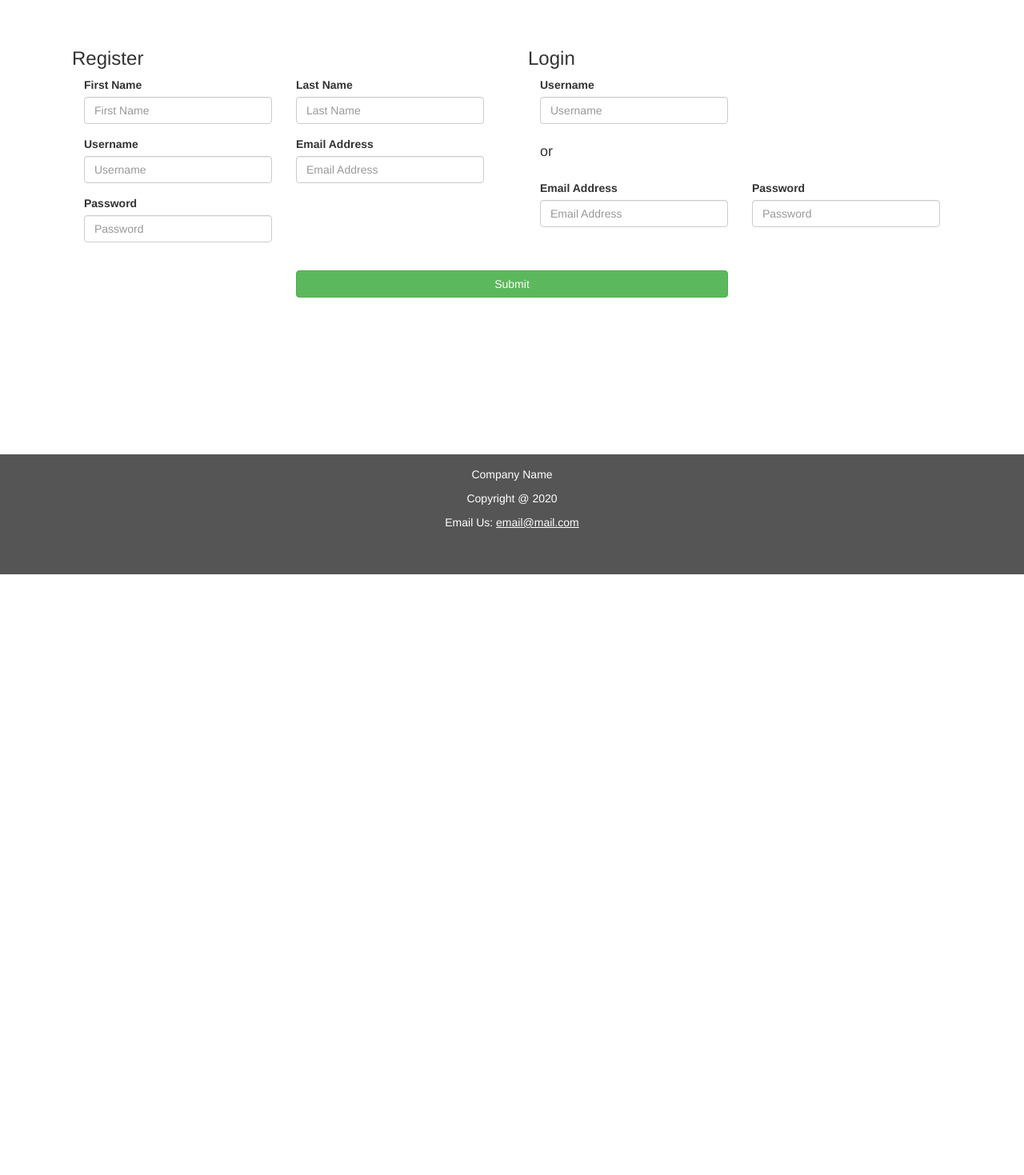
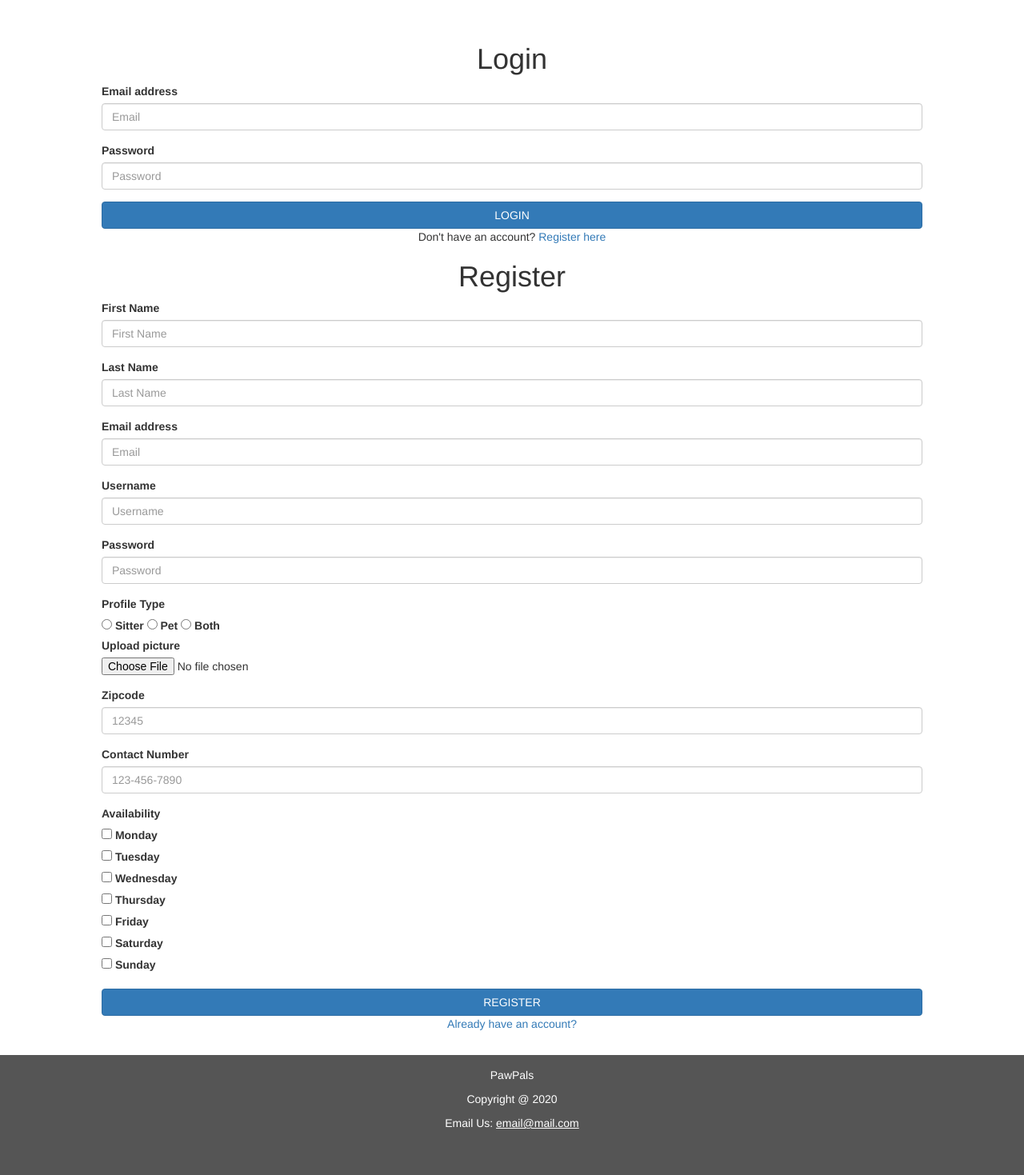
Before and after one commit to tziviaw/pawpals1, a PHP site: page /registerlogin.php in a window 1280 px wide. Shown: the part 82-1551 px from the top of the page at 80% size. Before the commit the page ends 800 px from the top, so only its background shows below. Run offline with PHP 8.4, Linux system fonts and the light colour scheme; some libraries are stand-ins or nearby versions.

Commit message:
Add files via upload

```diff
--- a/footer.php
+++ b/footer.php
@@ -1,11 +1,12 @@
 
 		<footer class="footer">
 			<div class="container-fluid text-center">
-				<p>Company Name</p>
+				<p>PawPals</p>
 				<p>Copyright @ 2020</p>
 				<p> Email Us: <a href="mailto:email@mail.com" id="email">email@mail.com</a></p>
 			</div>
 		</footer>
 		<script src="js/bootstrap.js"></script>
+		<script src="js/registerlogin.js"></script>
 	</body>
 </html>
--- a/registerlogin.php
+++ b/registerlogin.php
@@ -1,64 +1,96 @@
 <?php
 include "header.php";
 ?>
-
 		<div class="container">
-			<div class="col-md-6">
-				<h3 class="dark-grey">Register</h3>
-
-				<div class="form-group col-sm-6">
-					<label>First Name</label>
-			        <input type="text" class="form-control" placeholder="First Name">
+		<div class="row">
+		<div class="col-md-12">
+			<div id="first">
+				<div class="myform form">
+					<div class="logo">
+						<div class="text-center">
+							<h1>Login</h1>
+						</div>
+					</div>
+					<form action="" method="post" name="login" id="login">
+						<div class="form-group">
+							<label for="exampleInputEmail1">Email address</label> <input type="email" name="email" class="form-control" id="email" aria-describedby="emailHelp" placeholder="Email" style="text-decoration: none">
+						</div>
+						<div class="form-group">
+							<label for="exampleInputEmail1">Password</label> <input type="password" name="password" id="password" class="form-control" aria-describedby="emailHelp" placeholder="Password" style="text-decoration: none">
+						</div>
+						<div class="text-center">
+							<button type="submit" class="btn btn-block mybtn btn-primary">LOGIN</button>
+						</div>
+						<div class="form-group">
+							<p class="text-center">Don't have an account? <a href="#" id="signup">Register here</a></p>
+						</div>
+					</form>
+				</div>
 			</div>
 
-				<div class="form-group col-sm-6">
-					<label>Last Name</label>
-					<input type="text" name="" class="form-control" placeholder="Last Name">
+			<div id="second">
+				<div class="myform form">
+					<div class="logo">
+						<div class="text-center">
+							<h1>Register</h1>
+						</div>
+					</div>
+					<form action="#" name="registration" id="registration">
+						<div class="form-group">
+							<label for="exampleInputEmail1">First Name</label> <input type="text" name="firstname" class="form-control" id="firstname" placeholder="First Name" aria-describedby="emailHelp">
+						</div>
+						<div class="form-group">
+							<label for="exampleInputEmail1">Last Name</label> <input type="text" name="lastname" class="form-control" id="lastname" placeholder="Last Name" aria-describedby="emailHelp">
+						</div>
+						<div class="form-group">
+							<label for="exampleInputEmail1">Email address</label> <input type="email" name="email" class="form-control" id="email" placeholder="Email" aria-describedby="emailHelp" style="text-decoration: none">
+						</div>
+						<div class="form-group">
+							<label for="exampleInputEmail1">Username</label> <input type="text" name="username" class="form-control" id="username" placeholder="Username" aria-describedby="emailHelp" style="text-decoration: none">
+						</div>
+						<div class="form-group">
+							<label for="exampleInputEmail1">Password</label> <input type="password" name="password" class="form-control" id="password" placeholder="Password" aria-describedby="emailHelp" style="text-decoration: none">
+						</div>
+						<div class="form-group">
+							<label for="exampleFormControlFile1">Profile Type</label><br> <input type="radio" name="choice-profile" id="choice-profile-sitter"> <label for="choice-profile-sitter">Sitter</label> <input type="radio" name="choice-profile" id="choice-profile-pet"> <label for="choice-profile-pet">Pet</label> <input type="radio" name="choice-profile" id="choice-profile-both"> <label for="choice-profile-pet">Both</label>
+							<div class="reveal-if-active">
+								<div class="form-group">
+									<label for="exampleFormControlFile1">Upload picture</label> <input type="file" class="form-control-file" id="exampleFormControlFile1">
+								</div>
+								<div class="form-group">
+									<label>Zipcode</label> <input type="text" class="form-control" placeholder="12345">
+								</div>
+								<div class="form-group">
+									<label for="exampleInputEmail1">Contact Number</label> <input type="contactnumber" name="" class="form-control" placeholder="123-456-7890">
+								</div>
+								<div class="form-group">
+									<label for="exampleInputEmail1">Availability</label><br>
+									<form action="/action_page.php">
+										<input type="checkbox" id="monday" name="monday" value="Monday"> <label for="monday">Monday</label><br>
+										<input type="checkbox" id="tuesday" name="tuesday" value="Tuesday"> <label for="tuesday">Tuesday</label><br>
+										<input type="checkbox" id="wednesday" name="wednesday" value="Wednesday"> <label for="wednesday">Wednesday</label><br>
+										<input type="checkbox" id="thursday" name="thursday" value="Thursday"> <label for="thursday">Thursday</label><br>
+										<input type="checkbox" id="friday" name="friday" value="Friday"> <label for="friday">Friday</label><br>
+										<input type="checkbox" id="saturday" name="saturday" value="Saturday"> <label for="saturday">Saturday</label><br>
+										<input type="checkbox" id="sunday" name="sunday" value="Sunday"> <label for="sunday">Sunday</label><br>
+									</form>
+								</div>
 							</div>
 
-				<div class="form-group col-lg-6">
-					<label>Username</label>
-					<input type="text" name="" class="form-control" placeholder="Username">
+							<div class="text-center">
+								<button type="submit" class="btn btn-block mybtn btn-primary">REGISTER</button>
 							</div>
 
-				<div class="form-group col-lg-6">
-					<label>Email Address</label>
-					<input type="text" name="" class="form-control" placeholder="Email Address">
+							<div>
+								<div class="form-group">
+									<p class="text-center"><a href="#" id="signin">Already have an account?</a></p>
 								</div>
-
-				<div class="form-group col-lg-6">
-					<label>Password</label>
-					<input type="text" name="" class="form-control" placeholder="Password">
 							</div>
-
 						</div>
-
-			<div class="col-md-6">
-				<h3 class="dark-grey">Login</h3>
-
-				<div class="form-group col-lg-6">
-					<label>Username</label>
-					<input type="text" name="" class="form-control" placeholder="Username">
+					</form>
 				</div>
-
-				<div class="form-group col-lg-8" >
-					<h4 class="dark-grey">or</h4>
 			</div>
-
-				<div class="form-group col-lg-6">
-					<label>Email Address</label>
-					<input type="text" name="" class="form-control" placeholder="Email Address">
 		</div>
-
-				<div class="form-group col-lg-6">
-					<label>Password</label>
-					<input type="text" name="" class="form-control" placeholder="Password">
-				</div>
-
-			</div>
-
-			<div class="col-sm-6 col-sm-offset-3">
-					<a href="#" class="btn btn-block btn-primary btn-success"> Submit</a>
 		</div>
 		</div>
 	</article>
```
Lines whose indentation alone changed are shown as unchanged.
